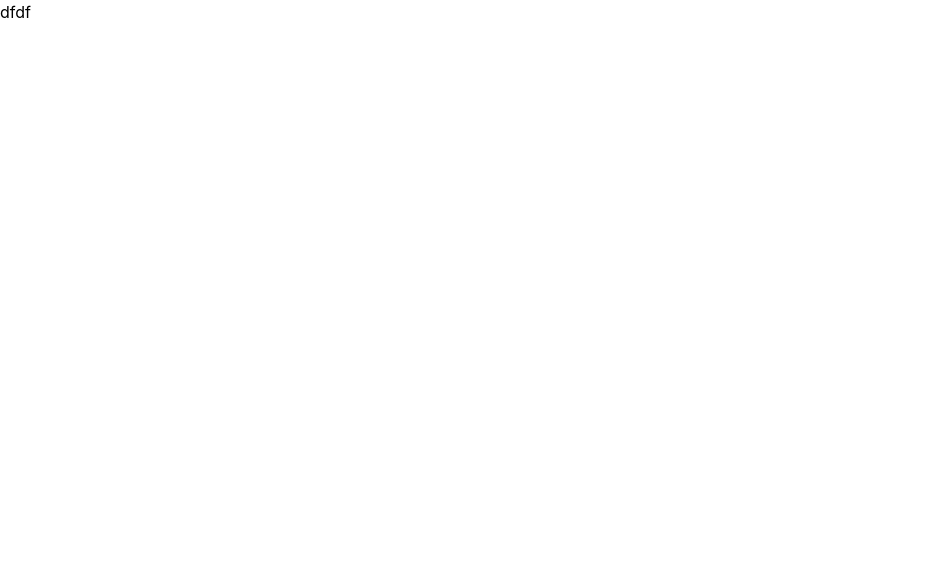
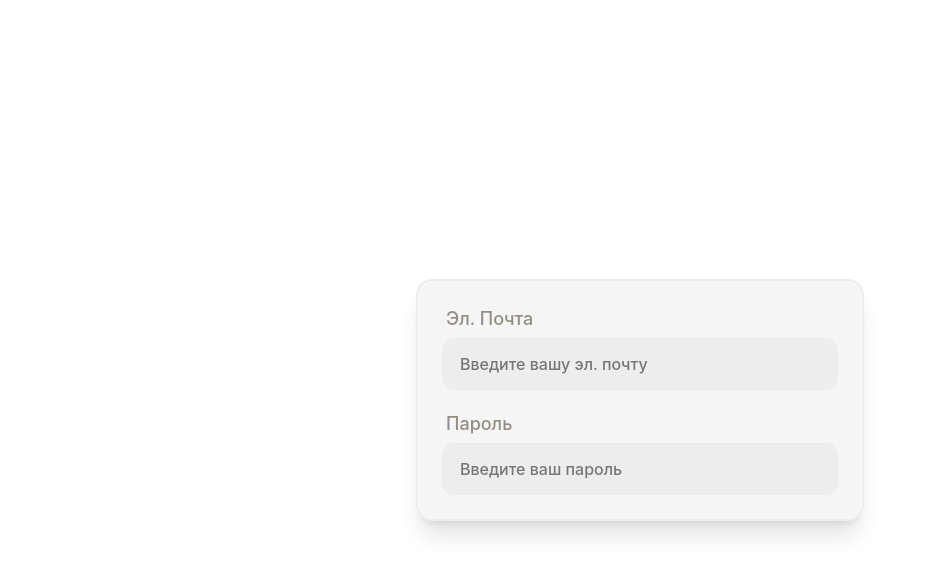
Before and after one commit to Marin322/Raven2, a React (Vite) app: page /auth in a window 1280 px wide. Shown: the top 574 px of the page, without its empty margins (0-926 px from the left). Built offline with nearby package versions, Linux system fonts and the light colour scheme.

Commit message:
начата разрабокта AuthModal компонента. создан полноценный компонент Input

```diff
--- /dev/null
+++ b/src/features/auth-by-email/index.js
@@ -0,0 +1 @@
+export { AuthModal } from './ui/AuthModal';
--- /dev/null
+++ b/src/features/auth-by-email/ui/AuthModal.jsx
@@ -0,0 +1,11 @@
+import { Input } from "../../../shared/ui/Input"
+export const AuthModal = () => {
+    return (
+        <div className="fixed inset-0 z-50 flex items-center justify-center bg-main-bg p-0 md:p-4">
+            <div className="w-full rounded-2xl bg-modal-bg p-6 shadow-xl md:max-w-md md:rounded-2xl md:mb-0 border-2 gap-10 border-border-bg">
+                <Input label="Эл. Почта" type="text" placeholder="Введите вашу эл. почту"/>
+                <Input label="Пароль" type="password" placeholder="Введите ваш пароль" classname="mt-5"/>
+            </div>
+        </div>
+    )
+}
--- a/src/index.css
+++ b/src/index.css
@@ -6,8 +6,12 @@
 
 @theme {
   --color-main-bg: #ffffff;
+  --color-modal-bg: #f5f5f5;
+  --color-border-bg: #ededed;
+  --color-input-bg: #ededed;
 
   --color-main-text: #000000;
+  --color-second-text: #928d85;
 }
 
 [data-theme='dark'] {
--- a/src/pages/auth/ui/AuthPage.jsx
+++ b/src/pages/auth/ui/AuthPage.jsx
@@ -1,5 +1,8 @@
+import { AuthModal } from "../../../features/auth-by-email";
 export const AuthPage = () => {
     return (
-        <div className="text-main-text">dfdf</div>
+        <div className="text-main-text">
+            <AuthModal/>
+        </div>
     );
 };
--- /dev/null
+++ b/src/shared/index.js
@@ -0,0 +1 @@
+export {Inpute} from './ui/Input';
--- /dev/null
+++ b/src/shared/ui/Input.jsx
@@ -0,0 +1,32 @@
+export const Input = ({
+  label,
+  error,
+  type = "text",
+  classname = "",
+  ...props
+}) => {
+  return (
+    <div className={`flex flex-col gap-1.5 w-full ${classname}`}>
+      {label && (
+        <label className="text-[18px] font-medium text-second-text ml-1">
+          {label}
+        </label>
+      )}
+      <input
+        type={type}
+        className={`bg-input-bg w-full px-4 py-3 border-2 border-border-bg rounded-xl transition-all outline-none font-medium
+                ${
+                  error
+                    ? "border-red-500 border-2 focus:border-red-500 focus:ring-red-500/20"
+                    : ""
+                }`}
+        {...props}
+      />
+      {error && (
+        <span className="text-red-500 text-xs ml-1 animate-in fade-in slide-in-from-top-1">
+            {error}
+        </span>
+      )}
+    </div>
+  );
+};
```
